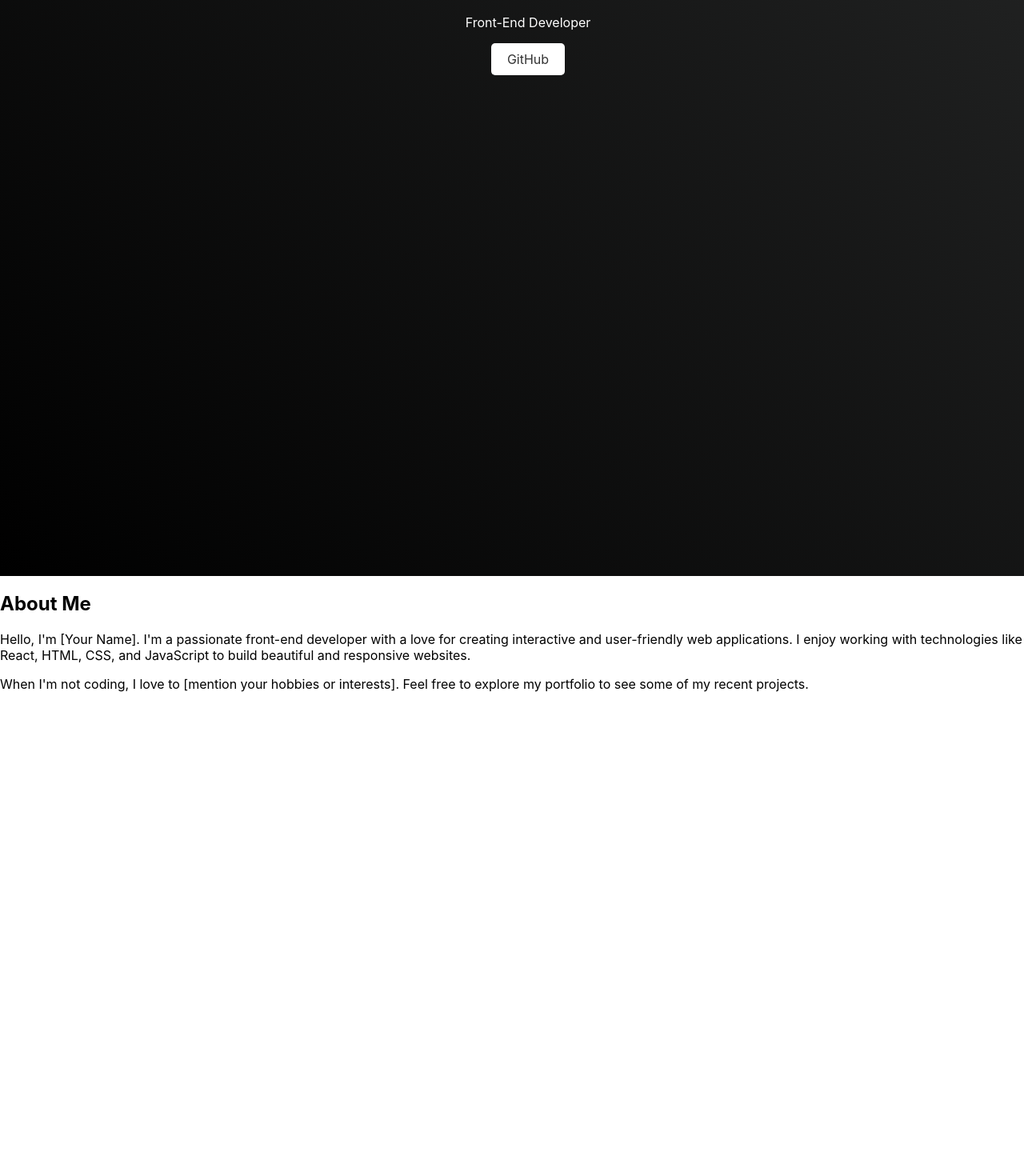
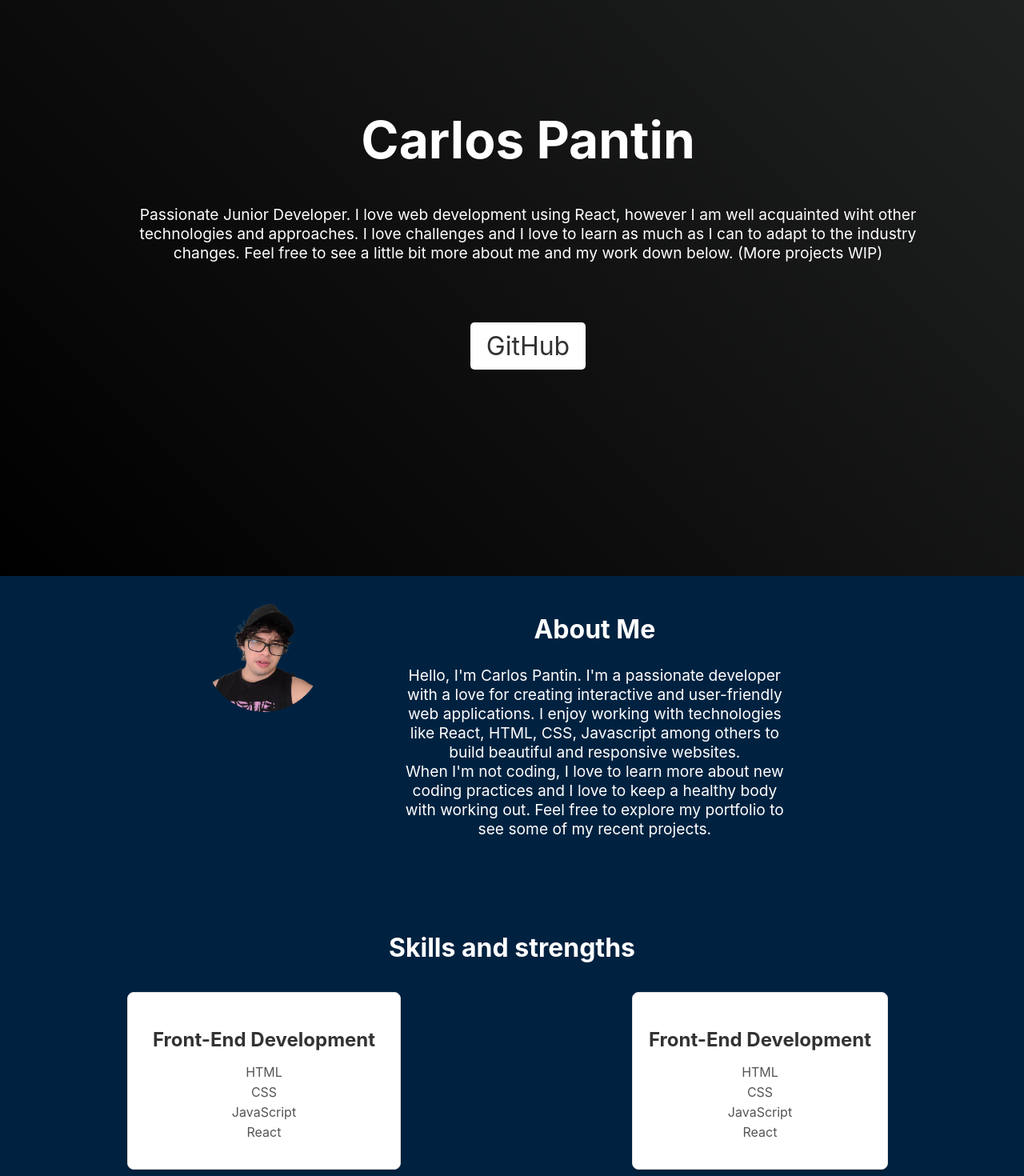
Before and after one commit to CarlosPantin/my-portfolio, a React (Create React App) app: page / in a window 1280 px wide. Shown: the part 120-1590 px from the top of the page at 80% size. Before the commit the page ends 1001 px from the top, so only its background shows below. Built offline with nearby package versions, Linux system fonts and the light colour scheme.

Commit message:
Changes to be committed: Header and About section new file:   src/components/About.css modified:   src/components/About.js modified:   src/components/Header.css modified:   src/components/Header.js new file:   src/images/MyPicture-modified.png new file:   src/images/MyPicture.png

```diff
--- /dev/null
+++ b/src/components/About.css
@@ -0,0 +1,109 @@
+/* About.css */
+.about-section {
+  padding: 20px;
+  background-color: #002240;
+  color: #ffffff;
+}
+
+.about-image {
+  width: 100%;
+  max-width: 150px;
+  height: auto;
+  border-radius: 50%;
+}
+
+.row {
+  display: flex;
+  flex-wrap: wrap;
+  align-items: flex-start;
+  justify-content: space-between;
+}
+
+.sys{
+  padding-top: 90px;
+  font-size: 2rem;
+  text-align: center;
+}
+
+.col-1,
+.col-4 {
+  flex: 1;
+}
+
+.col-2 {
+  flex: 1;
+  display: flex;
+  justify-content: center;
+  align-items: center;
+}
+
+.col-3 {
+  flex: 3;
+  display: flex;
+  flex-direction: column;
+  align-items: center;
+  text-align: center;
+}
+
+.col-3 h2 {
+  font-size: 2rem;
+  align-self: center;
+}
+
+.col-3 p {
+  font-size: 1.2rem;
+  max-width: 80%;
+margin: 0 auto;
+word-wrap: break-word;
+}
+
+/* Add this to your CSS file */
+.skill-card {
+  background-color: #ffffff;
+  border: 1px solid #e0e0e0;
+  border-radius: 8px;
+  padding: 20px;
+  margin: 10px auto; /* Center-align horizontally */
+  box-shadow: 0px 4px 6px rgba(0, 0, 0, 0.1);
+  transition: transform 0.2s ease-in-out;
+  text-align: center;
+  max-width: 300px; /* Adjust the maximum width as needed */
+}
+
+.skill-card h3 {
+  font-size: 1.5rem;
+  color: #333;
+  margin-bottom: 10px;
+}
+
+.skill-card ul {
+  list-style: none;
+  padding: 0;
+}
+
+.skill-card li {
+  margin: 5px 0;
+  font-size: 1rem;
+  color: #555;
+}
+
+.skill-card:hover {
+  transform: translateY(-5px);
+  box-shadow: 0px 8px 12px rgba(0, 0, 0, 0.2);
+}
+
+
+@media (max-width: 768px) {
+  .row {
+    flex-direction: column;
+    align-items: center;
+  }
+
+  .col-2 {
+    justify-content: center;
+  }
+
+  .about-image {
+    max-width: 100px;
+  }
+}
--- a/src/components/About.js
+++ b/src/components/About.js
@@ -1,21 +1,58 @@
-// About.js
-import React from 'react';
+import React from "react";
+import "./About.css";
+import mypicture from "../images/MyPicture-modified.png";
 
 const About = () => {
   return (
     <section id="about" className="about-section">
       <div className="about-content">
-        <h2>About Me</h2>
-        <p>
-          Hello, I'm [Your Name]. I'm a passionate front-end developer with a love for creating
-          interactive and user-friendly web applications. I enjoy working with
-          technologies like React, HTML, CSS, and JavaScript to build beautiful and
-          responsive websites.
-        </p>
-        <p>
-          When I'm not coding, I love to [mention your hobbies or interests].
-          Feel free to explore my portfolio to see some of my recent projects.
-        </p>
+        <div className="row">
+          <div className="col-1"></div>
+          <div className="col-2">
+            <img src={mypicture} alt="Your Name" className="about-image" />
+          </div>
+          <div className="col-3">
+            <h2>About Me</h2>
+
+            <p>
+              Hello, I'm Carlos Pantin. I'm a passionate developer with a love
+              for creating interactive and user-friendly web applications. I
+              enjoy working with technologies like React, HTML, CSS, Javascript
+              among others to build beautiful and responsive websites.
+            </p>
+            <p>
+              When I'm not coding, I love to learn more about new coding
+              practices and I love to keep a healthy body with working out. Feel
+              free to explore my portfolio to see some of my recent projects.
+            </p>
+          </div>
+          <div className="col-4"></div>
+        </div>
+        <h2 className="sys">Skills and strengths</h2>
+        <div className="row">
+          <div className="col-1">
+            <div className="skill-card">
+              <h3>Front-End Development</h3>
+              <ul>
+                <li>HTML</li>
+                <li>CSS</li>
+                <li>JavaScript</li>
+                <li>React</li>
+              </ul>
+            </div>
+          </div>
+          <div className="col-2">
+            <div className="skill-card">
+              <h3>Front-End Development</h3>
+              <ul>
+                <li>HTML</li>
+                <li>CSS</li>
+                <li>JavaScript</li>
+                <li>React</li>
+              </ul>
+            </div>
+          </div>
+        </div>
       </div>
     </section>
   );
--- a/src/components/Header.css
+++ b/src/components/Header.css
@@ -1,4 +1,3 @@
-/* Header.css */
 header {
     position: relative;
     height: 800px;
@@ -11,8 +10,8 @@ header {
 
  .header-container {
     position: relative;
-    background: linear-gradient(45deg, #000000, #222323); /* Add your gradient colors */
-    color: #fff;
+    background: linear-gradient(45deg, #000000, #222323);
+    color: #ffffff;
     padding: 20px;
     z-index: 2;
   }
@@ -26,19 +25,45 @@ header {
     z-index: 1;
   }
 
-  nav ul {
+  .nav ul {
     list-style: none;
     padding: 0;
   }
 
-  nav li {
+  .nav li {
     display: inline;
     margin-right: 20px;
   }
 
+  .nav li a {
+    text-decoration: none;
+    color: #dedbdb;
+    font-weight: bold;
+    transition: transform 0.3s ease;
+  }
+
+  .nav li a:hover {
+    color: #ff3333;
+    transform: scale(1.2);
+  }
+
   .header-content {
     text-align: center;
+    font-size: 2rem;
+     margin-top: 200px;
   }
+
+  .header-content p {
+    font-size: 1.2rem;
+    max-width: 80%;
+  margin: 0 auto;
+  word-wrap: break-word;
+  }
+
+  .header-content a {
+    margin-top: 75px;
+  }
+
 
   .github-button {
     display: inline-block;
--- a/src/components/Header.js
+++ b/src/components/Header.js
@@ -1,25 +1,32 @@
 // Header.js
-import React from 'react';
-import './Header.css';
-import ParticlesBg from 'particles-bg';
-
-
+import React from "react";
+import "./Header.css";
+import ParticlesBg from "particles-bg";
 
 const Header = () => {
   return (
     <header className="header-container">
-      <ParticlesBg type="square" num={15}  bg={true}/>
+      <ParticlesBg type="square" num={15} bg={true} />
+      <nav className="nav">
+        <ul>
+          <li>
+            <a href="#about">About</a>
+          </li>
+          <li>
+            <a href="#portfolio">Portfolio</a>
+          </li>
+        </ul>
+      </nav>
       <div className="header-content">
-        <nav>
-          <ul>
-            <li><a href="#about">About</a></li>
-            <li><a href="#portfolio">Portfolio</a></li>
-          </ul>
-        </nav>
-        <h1>Your Name</h1>
-        <p>Front-End Developer</p>
+        <h1>Carlos Pantin</h1>
+        <p>
+          Passionate Junior Developer. I love web development using React,
+          however I am well acquainted wiht other technologies and approaches. I
+          love challenges and I love to learn as much as I can to adapt to the
+          industry changes. Feel free to see a little bit more about me and my work down below. (More projects WIP)
+        </p>
         <a
-          href="https://github.com/your-github-username"
+          href="https://github.com/CarlosPantin"
           target="_blank"
           rel="noopener noreferrer"
           className="github-button"
```
Also changed, not shown: src/images/MyPicture-modified.png (added), src/images/MyPicture.png (added).
